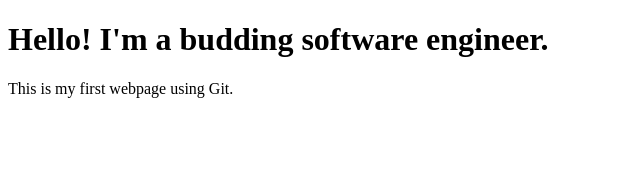
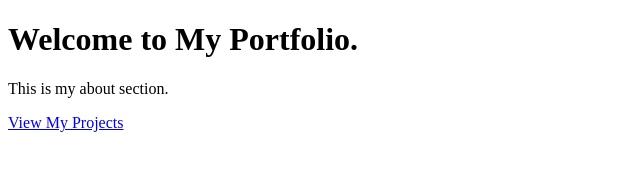
Before and after one commit to lasyakatta/myportfolio, a plain HTML site: page index.html in a window 1280 px wide. Shown: the whole page, without its empty margins (0-640 px from the left). Drawn offline with Linux system fonts and the light colour scheme.

Commit message:
Update index.html

```diff
--- a/index.html
+++ b/index.html
@@ -2,7 +2,8 @@
 <html>
 <head><title>My Portfolio</title></head>
 <body>
-<h1>Hello! I'm a budding software engineer.</h1>
-<p>This is my first webpage using Git.</p>
+<h1>Welcome to My Portfolio.</h1>
+<p>This is my about section.</p>
+  <a href="project.html">View My Projects</a>
 </body>
 </html>
```
